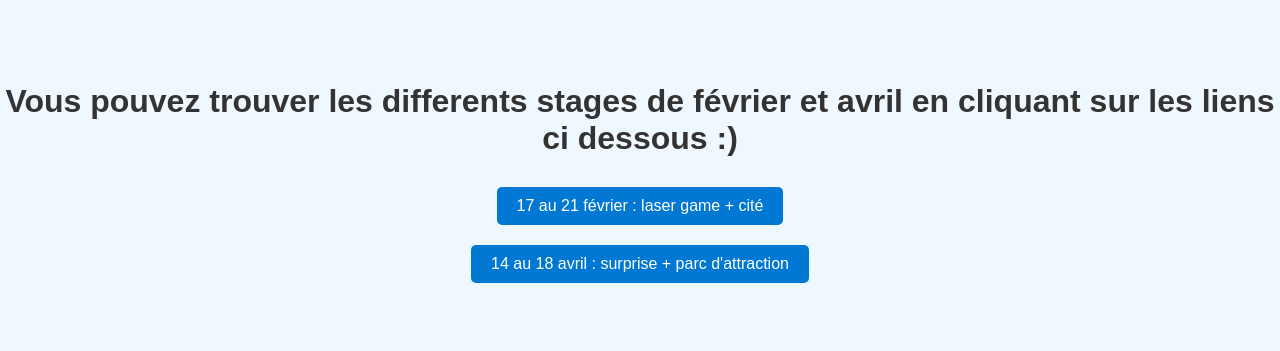
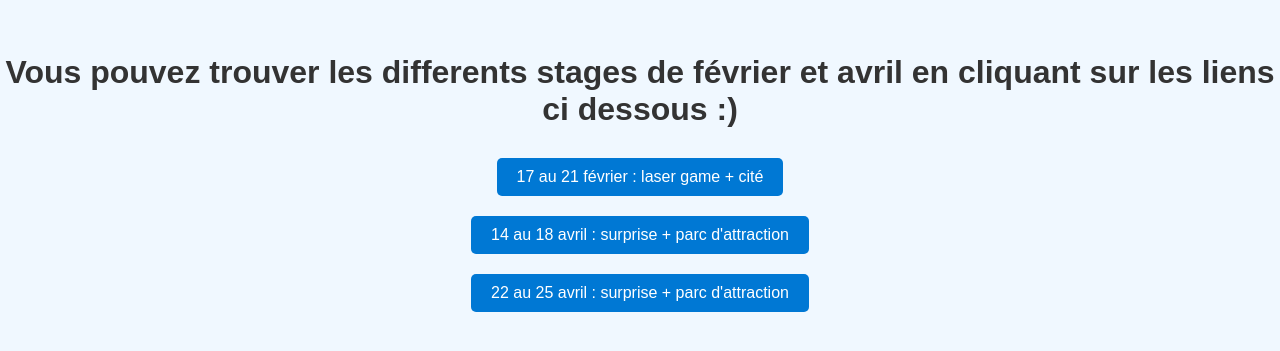
Before and after one commit to SartouvilleNatation/Stages, a plain HTML site: page index.html in a window 1280 px wide. Shown: the part 223-574 px from the top of the page. Drawn offline with Linux system fonts and the light colour scheme.

Commit message:
Update index.html

```diff
--- a/index.html
+++ b/index.html
@@ -43,6 +43,6 @@
     <a href="https://assonatationsartrouville.assoconnect.com/collect/description/496986-g-17-02-2025-au-21-02-2025-stage-natation-multisport" target="_blank">17 au 21 février : laser game + cité </a>
 
     <a href="https://assonatationsartrouville.assoconnect.com/collect/description/512518-g-14-04-2025-au-18-04-2025-stage-natation-multisport" target="_blank">14 au 18 avril : surprise + parc d'attraction </a>
-
+    <a href="https://assonatationsartrouville.assoconnect.com/collect/description/512869-g-22-04-2025-au-25-04-2025-stage-natation-multisport" target="_blank">22 au 25 avril : surprise + parc d'attraction </a>
 </body>
 </html>
```
